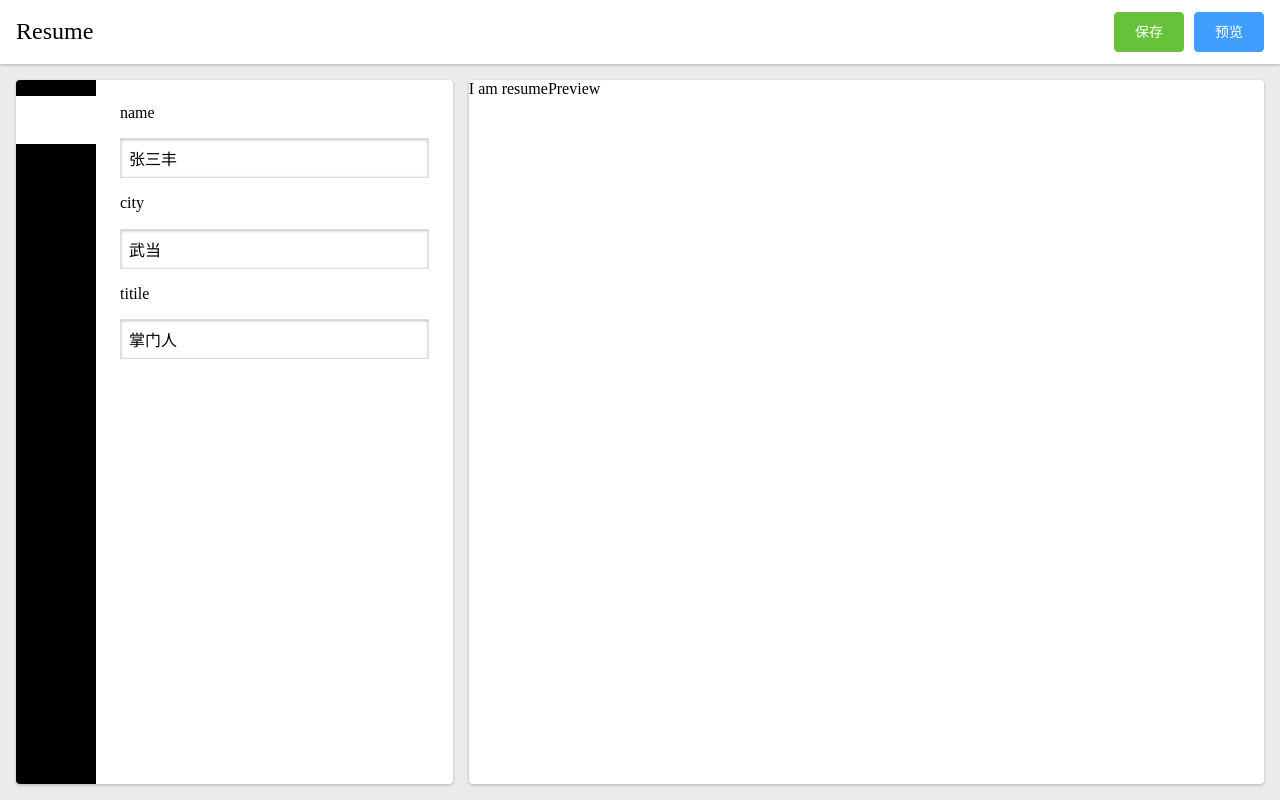
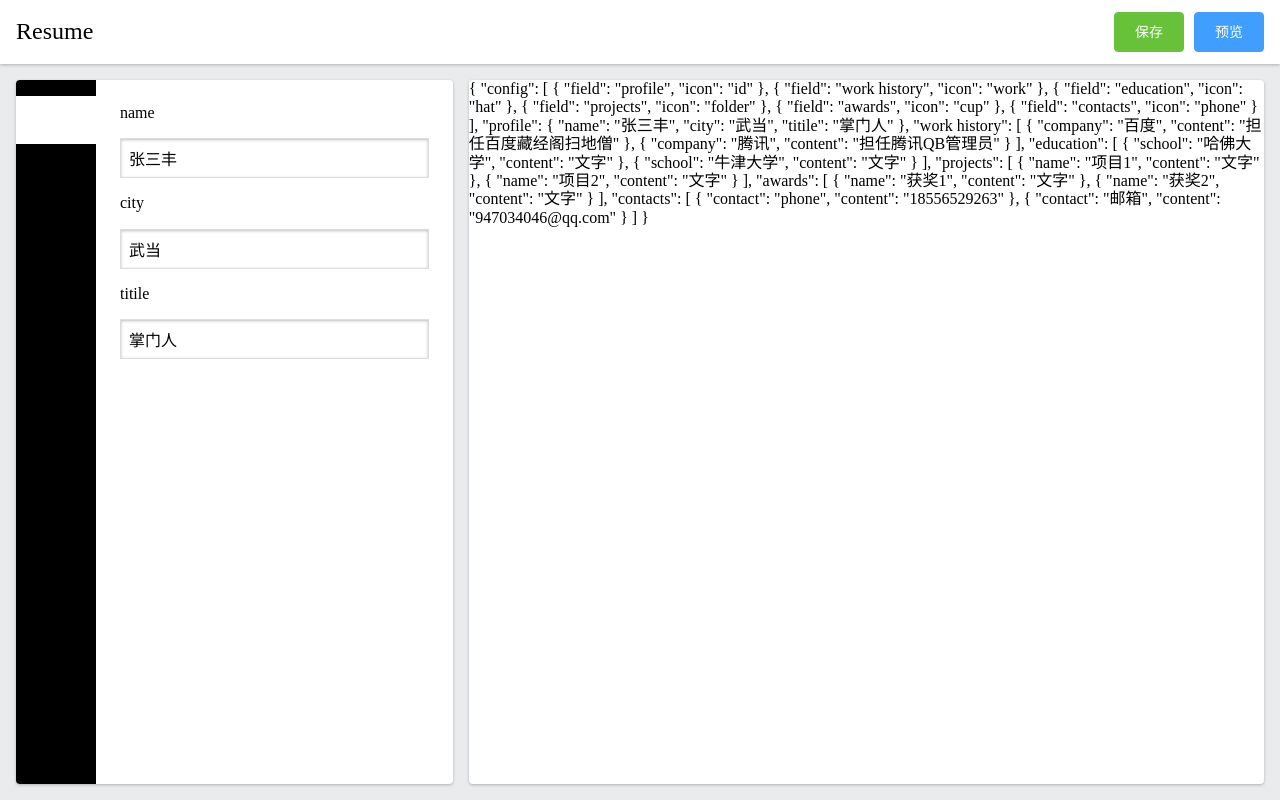
Before and after one commit to wangpeng1994/vue-resume, a Vue app: page / in a window 1280 px wide. Built offline with nearby package versions, Linux system fonts and the light colour scheme.

Commit message:
是时候享受成果了，因为根实例下引入了 store，所以所有的自组建都可以方便的使用 store，现在让ResumeEditor 和 ResumePrevie 使用同一个 store数据，并且修复一个样式 bug

```diff
--- a/src/components/ResumeEditor.vue
+++ b/src/components/ResumeEditor.vue
@@ -35,8 +35,6 @@
 <script>
 export default {
   name: 'ResumeEditor',
-
-
   computed: {
     selected: {
       get(){
@@ -55,13 +53,12 @@ export default {
       this.$store.commit('increment')
     }
   }
-
 }
 </script>
 
 <style scoped lang="scss">
   #resumeEditor {
-    width: 35%;
+    min-width: 35%; //因为 预览区是 flex，所以会挤压元素，所以这里改成 min-width
     background:#fff;
     box-shadow:0 1px 3px 0 rgba(0,0,0,0.25);
     display: flex;
--- a/src/components/ResumePreview.vue
+++ b/src/components/ResumePreview.vue
@@ -1,12 +1,17 @@
 <template>
   <div id="resumePreview">
-    I am resumePreview
+    {{ resume }}
   </div>
 </template>
 
 <script>
 export default {
-  name: 'ResumePreview'
+  name: 'ResumePreview',
+  computed: {
+    resume(){
+      return this.$store.state.resume
+    }
+  }
 }
 </script>
 
```
